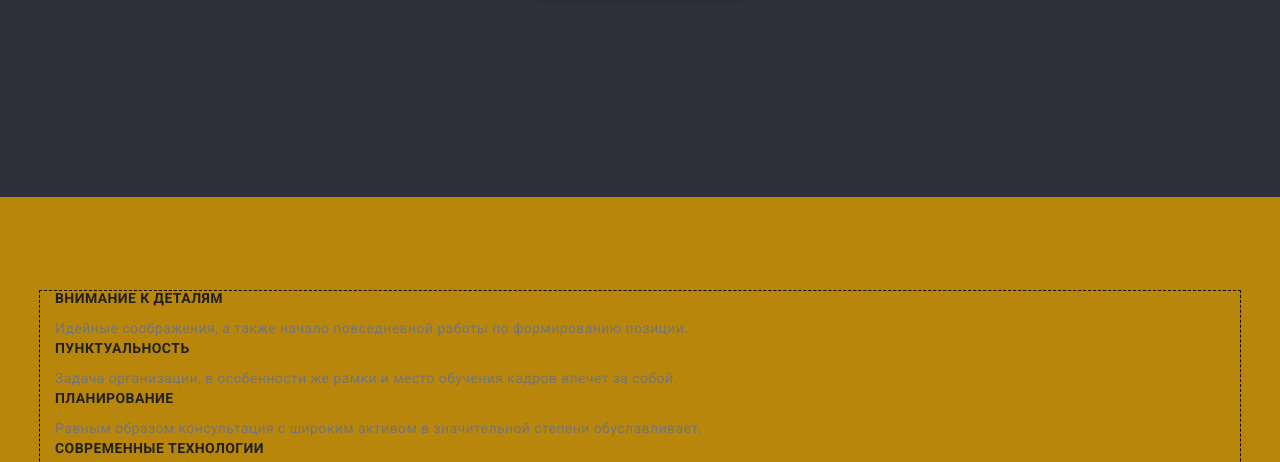
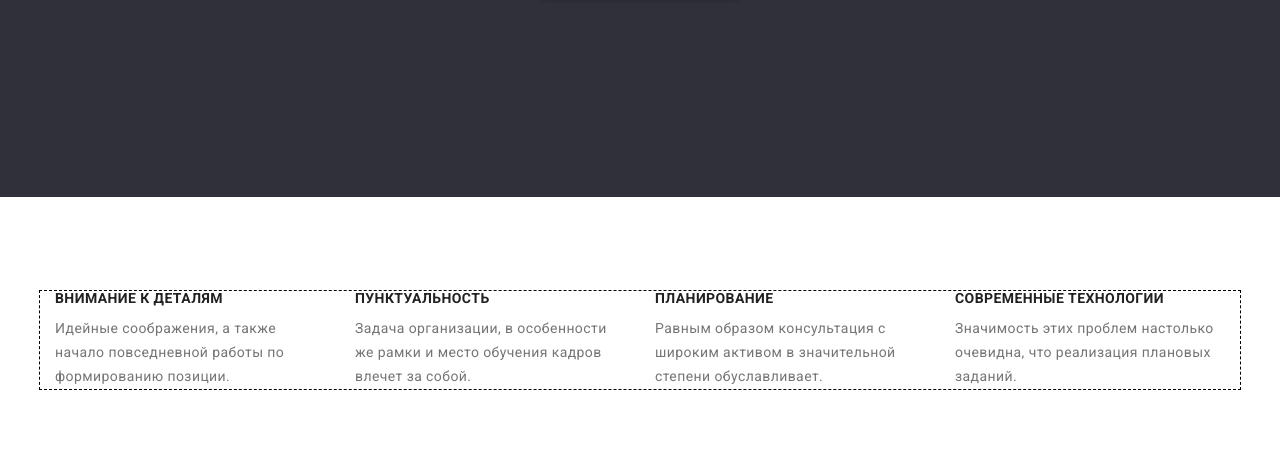
Before and after one commit to Vandenvin/goit-markup-hw-03, a plain HTML site: page index.html in a window 1280 px wide. Shown: the part 483-945 px from the top of the page. Drawn offline with nearby package versions, Linux system fonts and the light colour scheme.

Commit message:
Add flex to peculiarities

```diff
--- a/index.html
+++ b/index.html
@@ -56,22 +56,22 @@
                 <!-- Скрытый заголовок -->
                 <h2 class="section-title visually-hidden">ОСОБЕННОСТИ</h2>
                 <ul class="peculiarities-list list">
-                    <li>
+                    <li class="item">
                         <h3 class="title">Внимание к деталям</h3>
                         <p class="text">Идейные соображения, а также начало повседневной работы по
                             формированию позиции.</p>
                     </li>
-                    <li>
+                    <li class="item">
                         <h3 class="title">ПУНКТУАЛЬНОСТЬ</h3>
                         <p class="text">Задача организации, в особенности же рамки и место обучения
                             кадров влечет за собой.</p>
                     </li>
-                    <li>
+                    <li class="item">
                         <h3 class="title">ПЛАНИРОВАНИЕ</h3>
                         <p class="text">Равным образом консультация с широким активом в значительной
                             степени обуславливает.</p>
                     </li>
-                    <li>
+                    <li class="item">
                         <h3 class="title">СОВРЕМЕННЫЕ ТЕХНОЛОГИИ</h3>
                         <p class="text">Значимость этих проблем настолько очевидна, что реализация
                             плановых заданий.</p>
--- a/styles/styles.css
+++ b/styles/styles.css
@@ -202,7 +202,7 @@ body {
 /* main section peculiarities */
 
 .section.peculiarities {
-  background-color: darkgoldenrod;
+  /* background-color: darkgoldenrod; */
   padding-top: 94px;
   padding-bottom: 94px;
 }
@@ -219,6 +219,17 @@ body {
   clip-path: inset(100%);
   clip: rect(0 0 0 0);
   overflow: hidden;
+}
+
+.peculiarities-list {
+  display: flex;
+  justify-content: space-between;
+}
+.peculiarities-list .item:not(:last-child) {
+  margin-right: 30px;
+}
+.peculiarities-list .item {
+  width: 270px;
 }
 
 .peculiarities-list .title {
```
